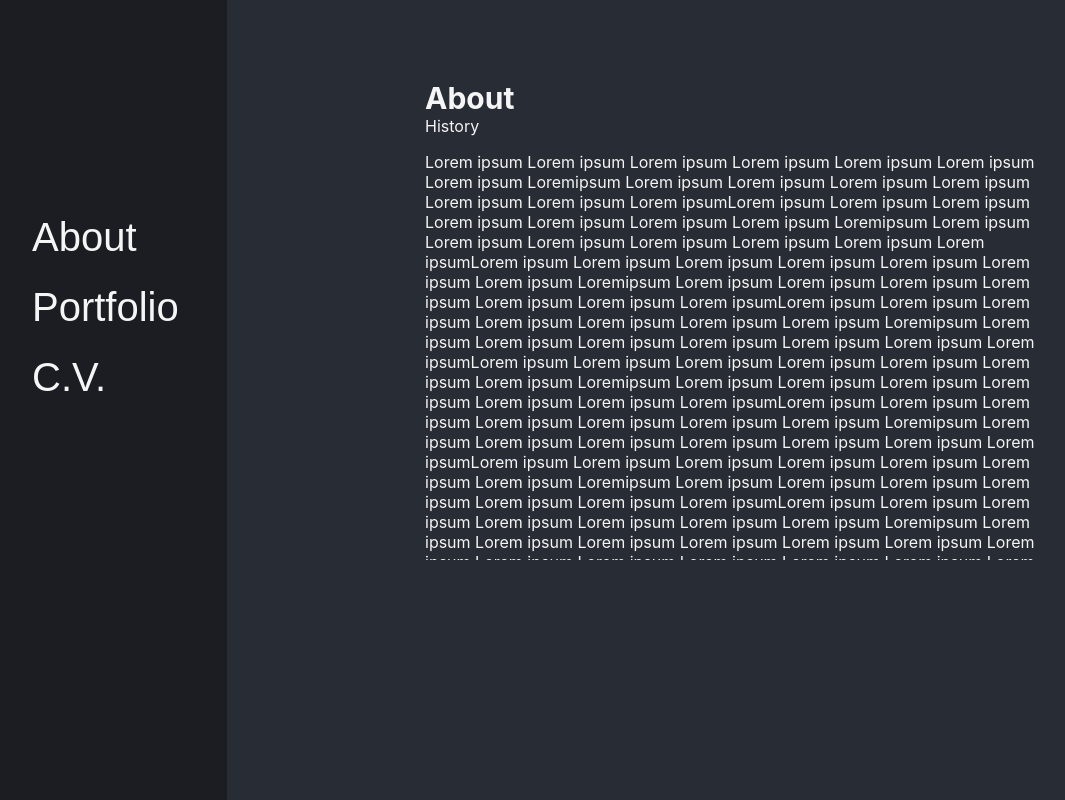
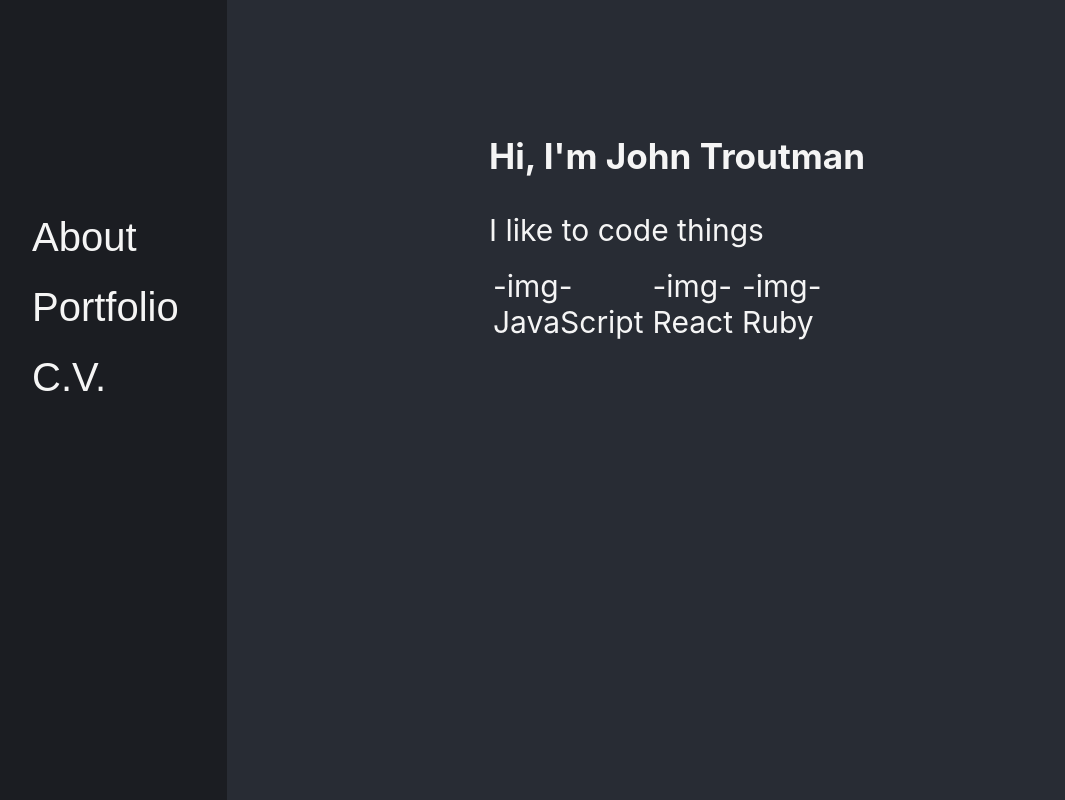
Before and after one commit to B0NG0FURY/b0ng0fury.github.io, a React (Create React App) app: page / in a window 1280 px wide. Shown: the top 800 px of the page, without its empty margins (23-1088 px from the left). Built offline with nearby package versions, Linux system fonts and the light colour scheme.

Commit message:
can now click About in nav and render that component using useState hook.

```diff
--- a/src/App.js
+++ b/src/App.js
@@ -1,10 +1,12 @@
 import logo from './logo.svg';
+import React, { useState } from 'react';
 import './App.css';
 import Welcome from './components/Welcome';
 import Nav from './components/Nav';
 import About from './components/About';
 
 function App() {
+  const [active, setActive] = useState("Welcome");
   return (
     // <div className="App">
     //   <header className="App-header">
@@ -23,10 +25,10 @@ function App() {
     //   </header>
     // </div>
     <div className="page">
-      <Nav />
+      <Nav setActive={setActive} />
       <section className="main">
-        {/* <Welcome /> */}
-        <About />
+        {active === "Welcome" && <Welcome />}
+        {active === "About" && <About />}
       </section>
     </div>
   );
--- a/src/components/Nav.js
+++ b/src/components/Nav.js
@@ -5,9 +5,30 @@ class Nav extends Component {
         return(
             <nav className="sidebar">
                 <ul className="sidebar-items">
-                    <li><button className="nav-btn">About</button></li>
-                    <li><button className="nav-btn">Portfolio</button></li>
-                    <li><button className="nav-btn">C.V.</button></li>
+                    <li>
+                        <button
+                            className="nav-btn"
+                            onClick={() => this.props.setActive("About")}
+                        >
+                            About
+                        </button>
+                    </li>
+                    <li>
+                        <button
+                            className="nav-btn"
+                            onClick={() => this.props.setActive("Portfolio")}
+                        >
+                            Portfolio
+                        </button>
+                    </li>
+                    <li>
+                        <button
+                            className="nav-btn"
+                            onClick={() => this.props.setActive("CV")}
+                        >
+                            C.V.
+                        </button>
+                    </li>
                 </ul>
             </nav>
         )
```
